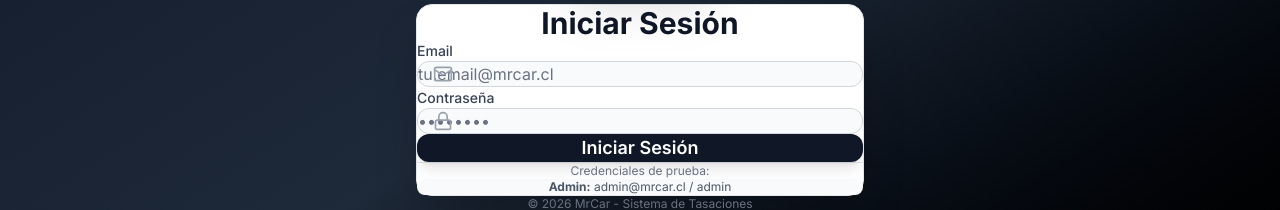
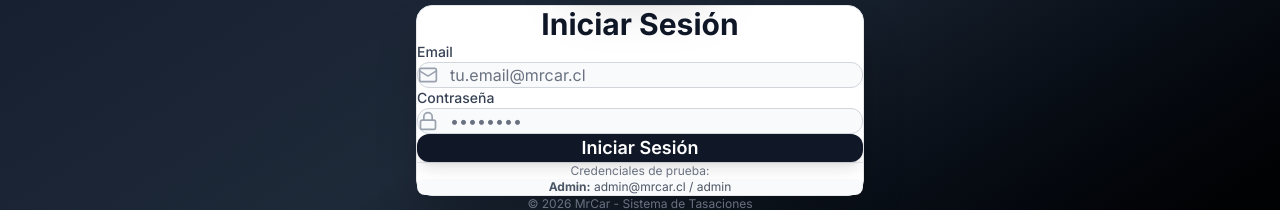
Before and after one commit to dryanez/mrcar, a Next.js app: page /login in a window 1280 px wide. Shown: the part 376-586 px from the top of the page. Built offline with nearby package versions, Linux system fonts and the light colour scheme.

Commit message:
fix: completely redesign input layout using flexbox to prevent icon overlap

```diff
--- a/app/login/page.tsx
+++ b/app/login/page.tsx
@@ -77,14 +77,14 @@ export default function LoginPage() {
                             <label className="block text-sm font-medium text-gray-700 dark:text-gray-300 mb-2">
                                 Email
                             </label>
-                            <div className="relative">
-                                <Mail className="absolute left-4 top-1/2 -translate-y-1/2 w-5 h-5 text-gray-400 dark:text-gray-500" />
+                            <div className="flex items-center gap-3 bg-gray-50 dark:bg-gray-800 border border-gray-300 dark:border-gray-700 rounded-lg px-3 py-3.5 focus-within:ring-2 focus-within:ring-gray-900 dark:focus-within:ring-gray-600 focus-within:border-transparent transition-all">
+                                <Mail className="w-5 h-5 text-gray-400 dark:text-gray-500 flex-shrink-0" />
                                 <input
                                     type="email"
                                     required
                                     value={formData.email}
                                     onChange={(e) => setFormData({ ...formData, email: e.target.value })}
-                                    className="w-full pl-12 pr-4 py-3.5 bg-gray-50 dark:bg-gray-800 border border-gray-300 dark:border-gray-700 text-gray-900 dark:text-white placeholder-gray-500 dark:placeholder-gray-400 rounded-lg focus:ring-2 focus:ring-gray-900 dark:focus:ring-gray-600 focus:border-transparent outline-none transition-all text-base"
+                                    className="flex-1 bg-transparent text-gray-900 dark:text-white placeholder-gray-500 dark:placeholder-gray-400 outline-none text-base"
                                     placeholder="tu.email@mrcar.cl"
                                 />
                             </div>
@@ -95,14 +95,14 @@ export default function LoginPage() {
                             <label className="block text-sm font-medium text-gray-700 dark:text-gray-300 mb-2">
                                 Contraseña
                             </label>
-                            <div className="relative">
-                                <Lock className="absolute left-4 top-1/2 -translate-y-1/2 w-5 h-5 text-gray-400 dark:text-gray-500" />
+                            <div className="flex items-center gap-3 bg-gray-50 dark:bg-gray-800 border border-gray-300 dark:border-gray-700 rounded-lg px-3 py-3.5 focus-within:ring-2 focus-within:ring-gray-900 dark:focus-within:ring-gray-600 focus-within:border-transparent transition-all">
+                                <Lock className="w-5 h-5 text-gray-400 dark:text-gray-500 flex-shrink-0" />
                                 <input
                                     type="password"
                                     required
                                     value={formData.password}
                                     onChange={(e) => setFormData({ ...formData, password: e.target.value })}
-                                    className="w-full pl-12 pr-4 py-3.5 bg-gray-50 dark:bg-gray-800 border border-gray-300 dark:border-gray-700 text-gray-900 dark:text-white placeholder-gray-500 dark:placeholder-gray-400 rounded-lg focus:ring-2 focus:ring-gray-900 dark:focus:ring-gray-600 focus:border-transparent outline-none transition-all text-base"
+                                    className="flex-1 bg-transparent text-gray-900 dark:text-white placeholder-gray-500 dark:placeholder-gray-400 outline-none text-base"
                                     placeholder="••••••••"
                                 />
                             </div>
```
